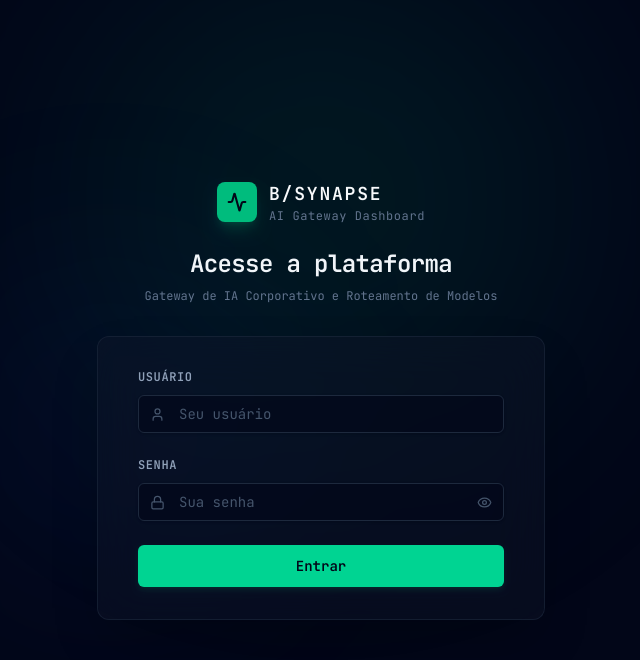
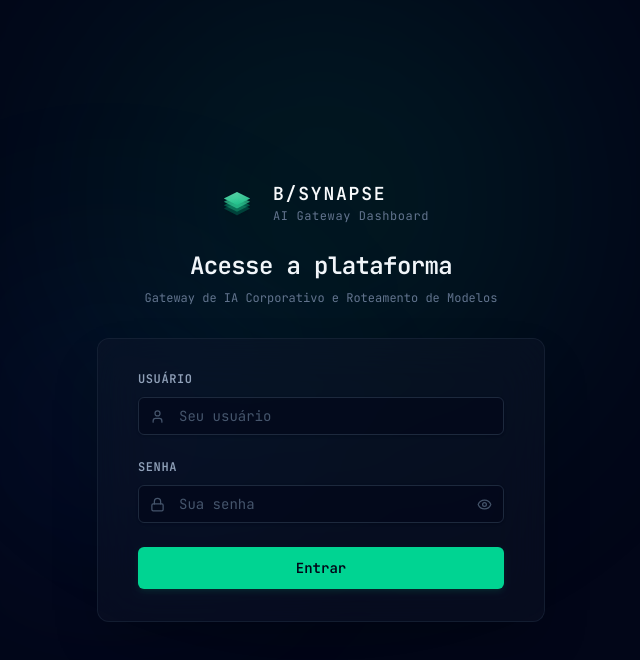
Before and after one commit to daidar-lab/P004, a React (Vite) app in the folder frontend/: page / in a window 1280 px wide. Shown: the top 660 px of the page, without its empty margins (319-959 px from the left). Built offline with nearby package versions, Linux system fonts and the light colour scheme.

Commit message:
atualização de estética e autenticação

```diff
--- a/frontend/src/pages/LoginPage.tsx
+++ b/frontend/src/pages/LoginPage.tsx
@@ -53,8 +53,8 @@
 
       <div className="sm:mx-auto sm:w-full sm:max-w-md z-10">
         <div className="flex justify-center items-center gap-3">
-          <div className="w-10 h-10 rounded-lg bg-emerald-500 flex items-center justify-center shadow-lg shadow-emerald-500/20">
-            <Activity size={20} className="text-slate-950" strokeWidth={2.5} />
+          <div className="w-12 h-12 flex items-center justify-center">
+            <img src="/favicon.svg" alt="B/Synapse Logo" className="w-full h-full object-contain" />
           </div>
           <div className="flex flex-col leading-none">
             <span className="text-lg font-bold tracking-widest text-slate-50 uppercase">B/Synapse</span>
```
